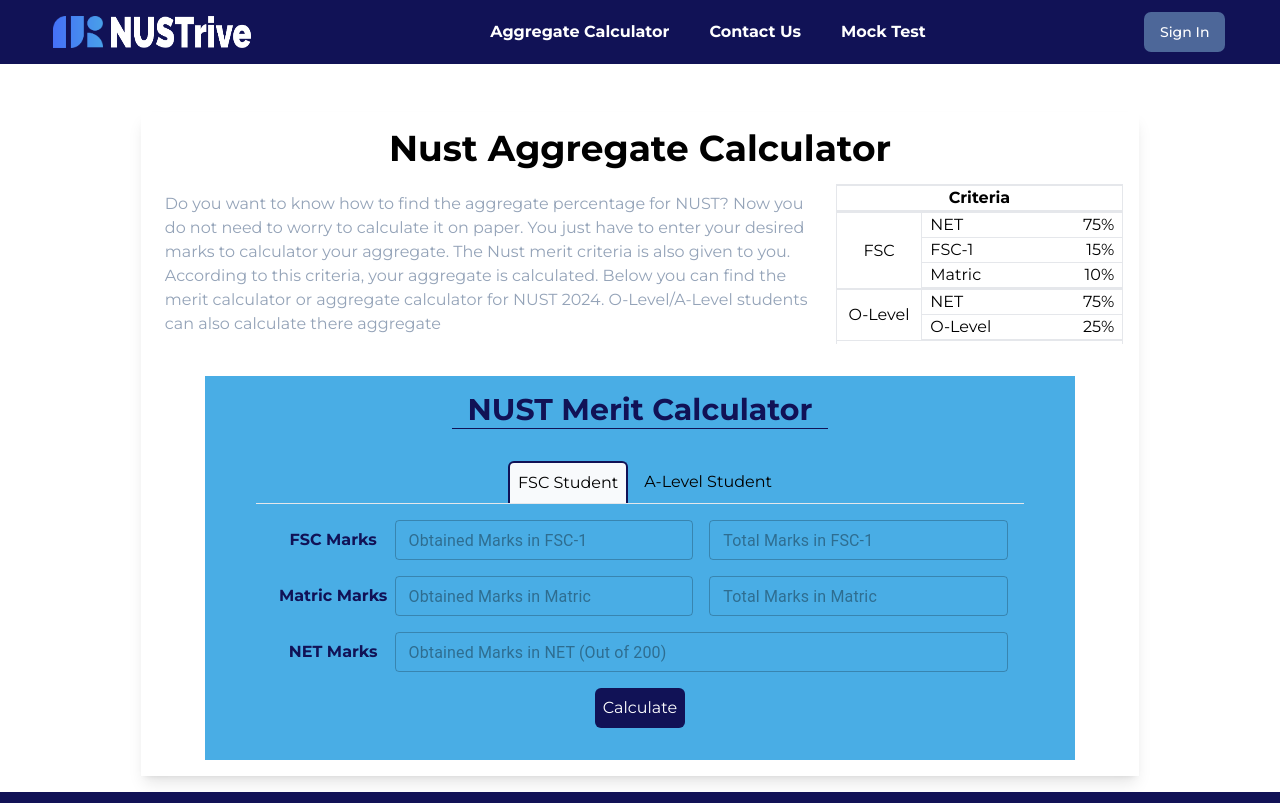
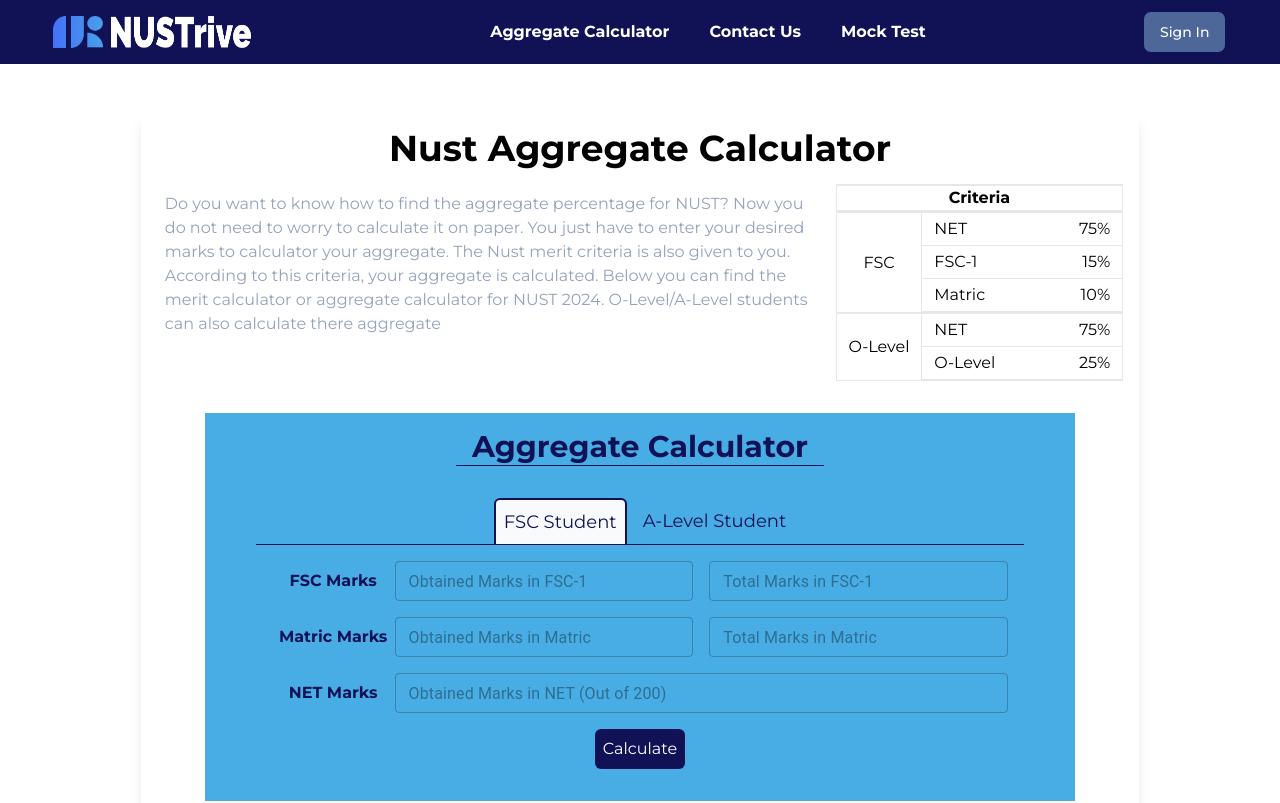
Before and after one commit to myameen123/nustrive-website, a Next.js app in the folder frontend/: page /calculator in a window 1280 px wide. Shown: the top 803 px of the page. Built offline with nearby package versions, Linux system fonts and the light colour scheme.

Commit message:
update styling

```diff
--- a/frontend/app/(marketing)/calculator/_components/AggregateCalculator.jsx
+++ b/frontend/app/(marketing)/calculator/_components/AggregateCalculator.jsx
@@ -16,15 +16,15 @@
       <div className="md:w-[90%] mx-auto">
         <div className=" border-b w-fit mx-auto px-4 border-b-[#111256]">
           <h1 className=" font-bold text-3xl text-center  text-[#111256]">
-            NUST Merit Calculator
+            Aggregate Calculator
           </h1>
         </div>
-        <div className=" border-b flex justify-center mt-4 gap-4 pt-4">
+        <div className=" border-b border-b-[#111256] flex justify-center mt-4 gap-4 pt-4">
           <button
             className={`${
               isFCS &&
               "bg-slate-50 p-2 border-2 border-b-0 border-[#111256] rounded-t-[6px]"
-            } transition`}
+            } transition text-lg text-[#111256]`}
             onClick={onFSCHandler}
           >
             FSC Student
@@ -33,7 +33,7 @@
             className={`${
               !isFCS &&
               "bg-slate-50 p-2 border-2 border-b-0 border-[#111256] rounded-t-[6px]"
-            } transition`}
+            } transition text-lg text-[#111256]`}
             onClick={onALevelHandler}
           >
             A-Level Student
--- a/frontend/app/(marketing)/calculator/_components/Criteria.jsx
+++ b/frontend/app/(marketing)/calculator/_components/Criteria.jsx
@@ -11,16 +11,16 @@
           </div>
           <div className=" w-[70%] ">
             <div className=" border-b flex justify-between px-2">
-              <span>NET</span>
-              <span>75%</span>
+              <span className=" p-1">NET</span>
+              <span className=" p-1">75%</span>
             </div>
             <div className=" border-b flex justify-between px-2">
-              <span>FSC-1</span>
-              <span>15%</span>
+              <span className=" p-1">FSC-1</span>
+              <span className=" p-1">15%</span>
             </div>
             <div className=" border-b flex justify-between px-2">
-              <span>Matric</span>
-              <span>10%</span>
+              <span className=" p-1">Matric</span>
+              <span className=" p-1">10%</span>
             </div>
           </div>
         </div>
@@ -30,12 +30,12 @@
           </div>
           <div className=" w-[70%] ">
             <div className=" border-b flex justify-between px-2">
-              <span>NET</span>
-              <span>75%</span>
+              <span className=" p-1">NET</span>
+              <span className=" p-1">75%</span>
             </div>
             <div className=" border-b flex justify-between px-2">
-              <span>O-Level</span>
-              <span>25%</span>
+              <span className=" p-1">O-Level</span>
+              <span className=" p-1">25%</span>
             </div>
           </div>
         </div>
```
